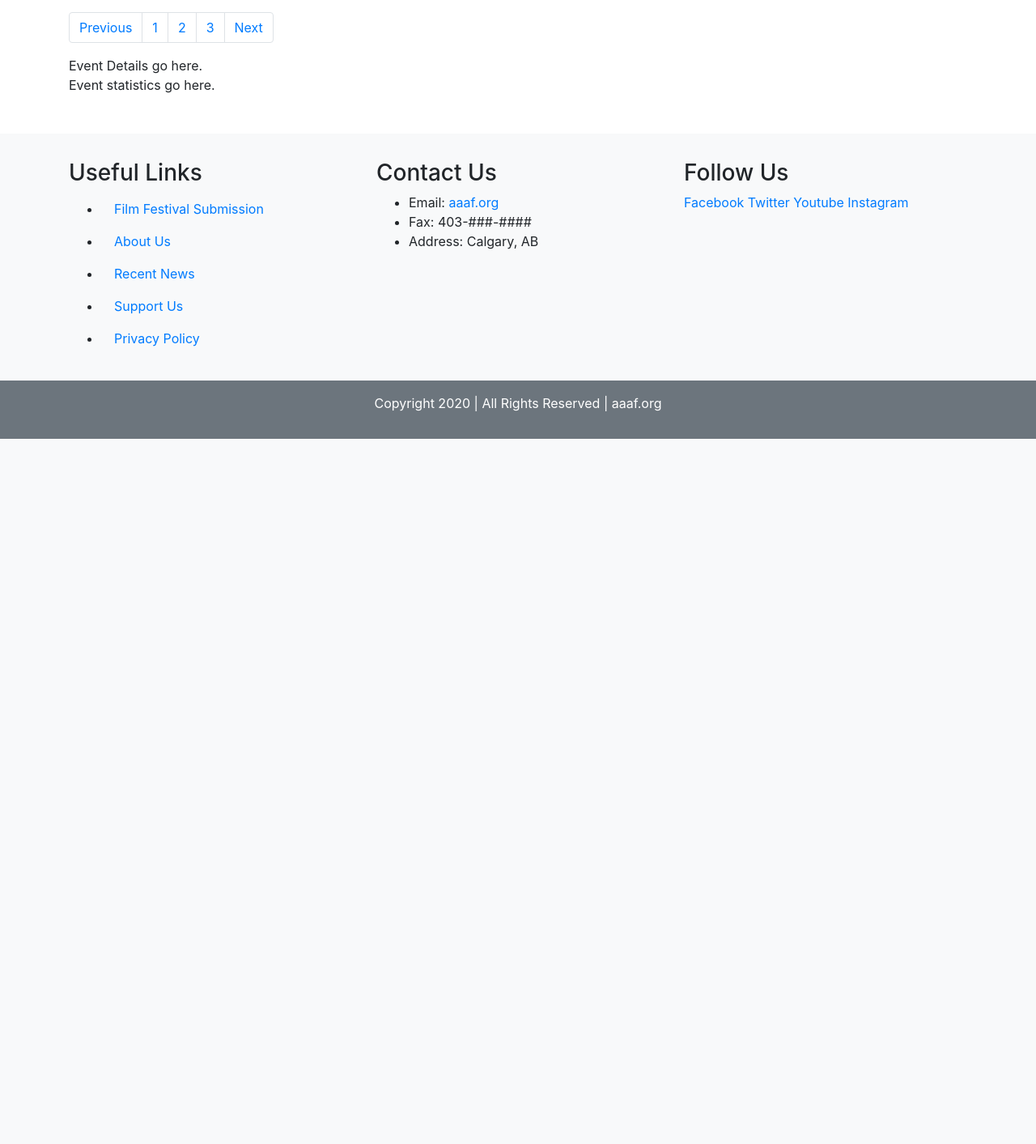
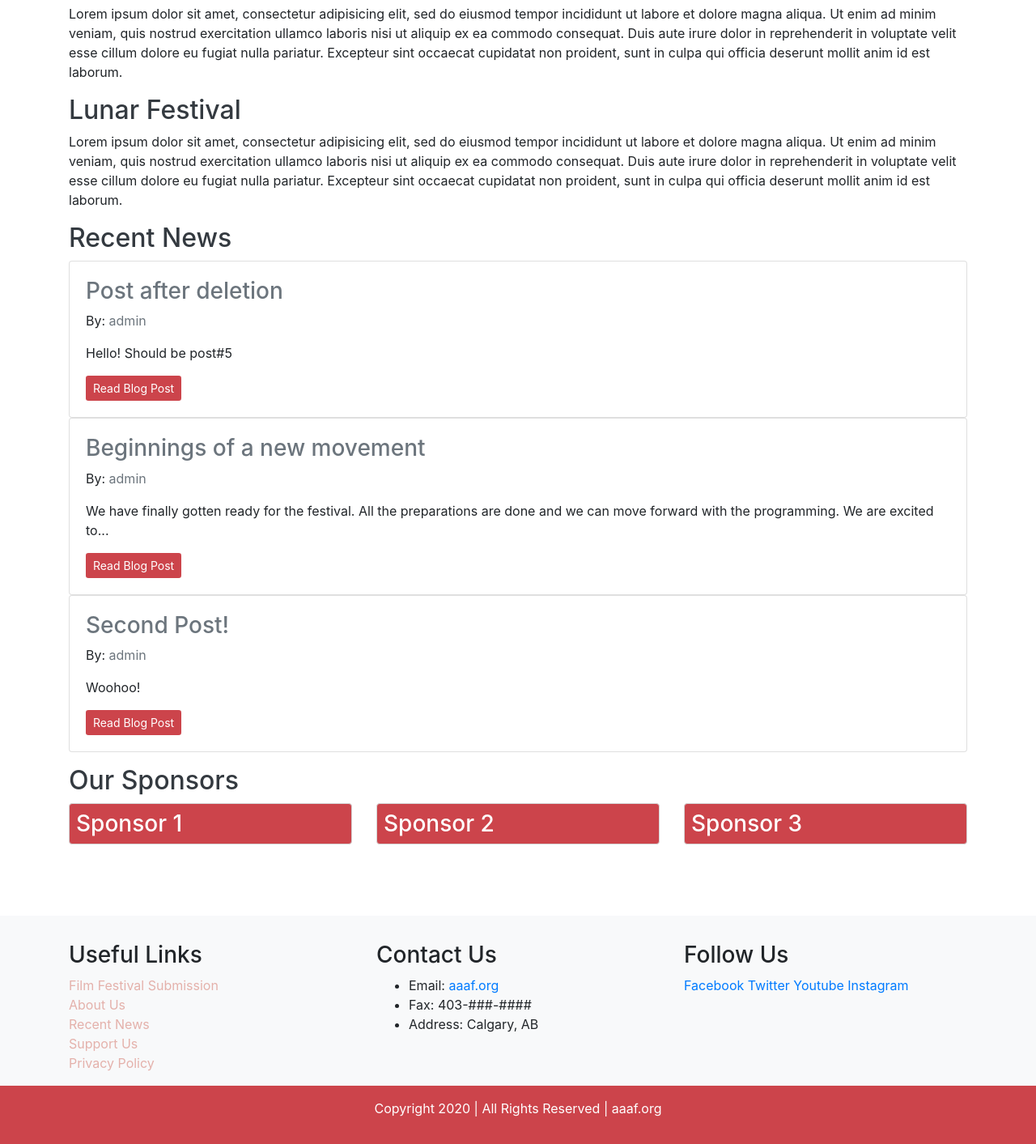
Before and after one commit to kj-kwan/aaaf, a Flask app: page / in a window 1280 px wide. Shown: the part 1210-2623 px from the top of the page at 81% size. Before the commit the page ends 1752 px from the top, so only its background shows below. Run offline with Flask 2, Linux system fonts and the light colour scheme; data comes from the database, SQL or seed files in the repository; some libraries are stand-ins or nearby versions.

Commit message:
added film and lunar festival pages. Testing colors for the site.

```diff
--- a/aaaf/core/views.py
+++ b/aaaf/core/views.py
@@ -9,7 +9,9 @@ core = Blueprint('core', __name__, static_folder='static', static_url_path='/sta
 
 @core.route('/',methods=["GET","POST"])
 def index():
-    return render_template('core_pages/home.html')
+    page = request.args.get('page',1,type=int)
+    blog_posts = BlogPost.query.order_by(BlogPost.date.desc()).paginate(page=page,per_page=3)
+    return render_template('core_pages/home.html', blog_posts=blog_posts)
 
 @core.route('/about',methods=["GET","POST"])
 def about():
@@ -45,6 +47,14 @@ def support_us():
 def festival_info():
     return render_template('core_pages/festival_info.html')
 
+@core.route('/film_festival_info',methods=["GET","POST"])
+def film_festival_info():
+    return render_template('core_pages/film_festival_info.html')
+
+@core.route('/lunar_festival_info',methods=["GET","POST"])
+def lunar_festival_info():
+    return render_template('core_pages/lunar_festival_info.html')
+
 @core.route('/donation',methods=["GET","POST"])
 def donation():
     return render_template('core_pages/donation.html')
--- a/aaaf/static/main.css
+++ b/aaaf/static/main.css
@@ -7,9 +7,16 @@ body {
 
 .banner {
   width: 100%;
-  min-height: 7vh;
+  /* height: 10vh; */
+  max-height: 7vh;
+  /* background-image: '/static/Canva - Brown Film.jpg' */
 }
-
+.navbar {
+  background-color: #F3CAC6;
+}
+.dropdown-menu {
+  background-color: #F3CAC6;
+}
 .page-container {
   /* border: 5px solid blue; */
   flex-grow: 1;
@@ -17,16 +24,49 @@ body {
 .page-content {
 
 }
-
 img .carousel {
   width: 100%;
   height: 100%;
 }
-
+.blog-btn {
+  background-color: #cc444b;
+  color: white;
+    /* border: 5px solid red; */
+}
+.jumbotron {
+  background-color: #e4b1ab;
+}
+.sponsor-badge {
+  border: 1px solid lightgrey;
+  border-radius: 4px;
+  background-color: #cc444b;
+  padding: 0.5rem;
+  color: white;
+  align-items: center;
+}
+.form-control:focus {
+  border: 1px solid #e4b1ab;
+  box-shadow: 0 0 10px #e4b1ab;
+}
 footer {
   /* border: 5px solid green; */
+  /* background-color: #F3CAC6; */
+  /* background-color: #e4b1ab; */
+  margin-top: 10vh;
 }
-
+.footer-links {
+  list-style-type: none;
+  margin: 0;
+  padding: 0;
+  color: #e4b1ab;
+}
+.footer-links:hover {
+  color: #cc444b;
+}
+.footer-bottom {
+  /* border: 5px solid red; */
+  background-color: #cc444b;
+}
 .footer-bottom p {
   color: white;
   /* background-color: lightgrey; */
@@ -38,3 +78,16 @@ footer {
   .navbar .nav-item:hover .dropdown-menu{display:block;}
   .navbar .nav-item .dropdown-menu{margin-top:0;}
 }
+
+/* pastel red color palette */
+/* DE6369 */
+/* E07372 */
+/* DF8282 */
+/* F1AFAE */
+/* F3CAC6 */
+
+/* cc444b */
+/* da5552 */
+/* df7373 */
+/* e39695 */
+/* e4b1ab */
--- a/aaaf/templates/base.html
+++ b/aaaf/templates/base.html
@@ -14,11 +14,11 @@
   <body>
     <div class="page-container">
       <a href="/">
-        <div class="banner bg-secondary">
-          <h1>Alberta Asian Arts Festival</h1>
-        </div>
+        <!-- <div class="banner">
+        </div> -->
+        <!-- <img class="banner" src="/static/Canva - Brown Film.jpg" alt=""> -->
       </a>
-      <nav class="navbar navbar-expand-lg navbar-light bg-light">
+      <nav class="navbar navbar-expand-lg navbar-light">
         <a class="navbar-brand" href="/">AAAF</a>
         <button class="navbar-toggler" type="button" data-toggle="collapse" data-target="#navbarNav" aria-controls="navbarNav" aria-expanded="false" aria-label="Toggle navigation">
           <span class="navbar-toggler-icon"></span>
@@ -31,7 +31,9 @@
                 Festival
               </a>
               <ul class="nav-item dropdown-menu dropdown-menu-right" aria-labelledby="navbarFestival">
-                <li class="nav-item dropdown-item ml-auto mr-1"><a class="nav-link" href="/festival_info">Festival Information</a></li>
+                <li class="nav-item dropdown-item ml-auto mr-1"><a class="nav-link" href="/festival_info">Our Festivals</a></li>
+                <li class="nav-item dropdown-item ml-auto mr-1"><a class="nav-link" href="/film_festival_info">Film Festival</a></li>
+                <li class="nav-item dropdown-item ml-auto mr-1"><a class="nav-link" href="/lunar_festival_info">Lunar Festival</a></li>
                 <li class="nav-item dropdown-item ml-auto mr-1"><a class="nav-link" href="/events">Annual Events & Programs</a></li>
                 <li class="nav-item dropdown-item ml-auto mr-1"><a class="nav-link" href="/faqs">FAQs</a></li>
                 <li class="nav-item dropdown-item ml-auto mr-1"><a class="nav-link" href="/schedule">Schedule</a></li>
@@ -60,7 +62,7 @@
               </ul>
             </li>
             <li class="nav-item dropdown ml-auto mr-1">
-              <a class="nav-link dropdown-toggle ml-auto mr-1 bg-light" href="#" id="navbarAccount" data-toggle="dropdown" aria-haspopup="true" aria-expanded="false">
+              <a class="nav-link dropdown-toggle ml-auto mr-1" href="#" id="navbarAccount" data-toggle="dropdown" aria-haspopup="true" aria-expanded="false">
                 Account
               </a>
               <ul class="nav-item dropdown-menu dropdown-menu-right" aria-labelledby="navbarAccount">
@@ -92,17 +94,17 @@
         {% endblock %}
       </div>
     </div>
-    <footer class="footer mt-5 bg-light">
+    <footer class="footer bg-light">
         <div class="container py-3">
           <div class="row footer-body mt-3">
             <div class="col">
               <h3>Useful Links</h3>
-              <ul class="nav-item">
-                <li class="footer-links nav-item"><a class="nav-link" href="#">Film Festival Submission</a></li>
-                <li class="footer-links nav-item"><a class="nav-link" href="#">About Us</a></li>
-                <li class="footer-links nav-item"><a class="nav-link" href="/blog_posts">Recent News</a></li>
-                <li class="footer-links nav-item"><a class="nav-link" href="/support_us">Support Us</a></li>
-                <li class="footer-links nav-item"><a class="nav-link" href="#">Privacy Policy</a></li>
+              <ul class="nav-item footer-links">
+                <li class=""><a class="footer-links" href="#">Film Festival Submission</a></li>
+                <li class=""><a class="footer-links" href="#">About Us</a></li>
+                <li class=""><a class="footer-links" href="/blog_posts">Recent News</a></li>
+                <li class=""><a class="footer-links" href="/support_us">Support Us</a></li>
+                <li class=""><a class="footer-links" href="#">Privacy Policy</a></li>
               </ul>
             </div>
             <div class="col">
@@ -124,7 +126,7 @@
             </div>
           </div>
         </div>
-        <div class="footer-bottom d-flex justify-content-center py-3  bg-secondary">
+        <div class="footer-bottom d-flex justify-content-center py-3">
           <p style="color:white ">Copyright 2020 | All Rights Reserved | aaaf.org</p>
         </div>
       </footer>
--- a/aaaf/templates/blog_pages/blog_post.html
+++ b/aaaf/templates/blog_pages/blog_post.html
@@ -1,9 +1,8 @@
 {% extends 'base.html' %}
 {% block content %}
-<div class="jumbotron">
+<div class="jumbotron mt-5">
   <h1>{{ post.title }}</h1>
-  <h2>Written by: {{post.author.username}}</h2>
-  <h3>Published: {{ post.date.strftime('%B %d, %Y') }}</h3>
+  <p>Written by: {{post.author.username}}   |   Published: {{ post.date.strftime('%B %d, %Y') }}</p>
   <p>{{post.text}}</p>
    {% if post.author == current_user %}
      <div>
--- a/aaaf/templates/blog_pages/blog_posts.html
+++ b/aaaf/templates/blog_pages/blog_posts.html
@@ -8,10 +8,10 @@
   {% for post in blog_posts.items %}
     <div class="card">
       <div class="card-body">
-        <h3><a class="card-title" href="{{url_for('/blog_posts.blog_post', blog_post_id=post.id)}}">{{post.title}}</a></h3>
-        <p>By: <a href="{{url_for('users.user_posts',username=post.author.username)}}">{{post.author.username}}</a></p>
+        <h3><a class="card-title text-secondary" href="{{url_for('/blog_posts.blog_post', blog_post_id=post.id)}}">{{post.title}}</a></h3>
+        <p>By: <a class="text-secondary" href="{{url_for('users.user_posts',username=post.author.username)}}">{{post.author.username}}</a></p>
         <p class="card-text">{{post.text[:140]}}{{'...' if post.text|length>140 else ''}}</p>
-        <a class="btn btn-primary" href="{{url_for('/blog_posts.blog_post', blog_post_id=post.id)}}">Read Blog Post</a>
+        <a class="btn btn-sm blog-btn" href="{{url_for('/blog_posts.blog_post', blog_post_id=post.id)}}">Read Blog Post</a>
       </div>
     </div>
   {% endfor %}
--- a/aaaf/templates/core_pages/donation.html
+++ b/aaaf/templates/core_pages/donation.html
@@ -4,9 +4,11 @@
   <div class="jumbotron">
     <h1>Make a donation</h1>
     <p>Help out our cause and donate what you can!</p>
+    <div class="btn btn-primary">
+      <a style='color:white;' href="#">Donate!</a>
+    </div>
   </div>
   <div class="">
-
   </div>
 </div>
 {% endblock %}
--- a/aaaf/templates/core_pages/home.html
+++ b/aaaf/templates/core_pages/home.html
@@ -33,9 +33,30 @@
       <span class="sr-only">Next</span>
     </a>
   </div>
+  <!-- Annual Programs & Events -->
+  <div class="mt-3">
+    <h2><a class="text-dark" href="/film_festival_info">Film Festival</a></h2>
+    <p>Lorem ipsum dolor sit amet, consectetur adipisicing elit, sed do eiusmod tempor incididunt ut labore et dolore magna aliqua. Ut enim ad minim veniam, quis nostrud exercitation ullamco laboris nisi ut aliquip ex ea commodo consequat. Duis aute irure dolor in reprehenderit in voluptate velit esse cillum dolore eu fugiat nulla pariatur. Excepteur sint occaecat cupidatat non proident, sunt in culpa qui officia deserunt mollit anim id est laborum.</p>
+  </div>
+  <div class="mt-3">
+    <h2><a class="text-dark" href="/lunar_festival_info">Lunar Festival</a></h2>
+    <p>Lorem ipsum dolor sit amet, consectetur adipisicing elit, sed do eiusmod tempor incididunt ut labore et dolore magna aliqua. Ut enim ad minim veniam, quis nostrud exercitation ullamco laboris nisi ut aliquip ex ea commodo consequat. Duis aute irure dolor in reprehenderit in voluptate velit esse cillum dolore eu fugiat nulla pariatur. Excepteur sint occaecat cupidatat non proident, sunt in culpa qui officia deserunt mollit anim id est laborum.</p>
+  </div>
   <!-- Recent News -->
-  <div class="mt-3">
-    <nav aria-label="Page navigation example">
+  <div class="my-3">
+    <h2><a class="text-dark" href="/blog_posts">Recent News</a></h2>
+    {% for post in blog_posts.items %}
+      <div class="card">
+        <div class="card-body">
+          <h3><a class="card-title text-secondary" href="{{url_for('/blog_posts.blog_post', blog_post_id=post.id)}}">{{post.title}}</a></h3>
+          <p>By: <a class="text-secondary" href="{{url_for('users.user_posts',username=post.author.username)}}">{{post.author.username}}</a></p>
+          <p class="card-text">{{post.text[:140]}}{{'...' if post.text|length>140 else ''}}</p>
+          <a class="btn btn-sm blog-btn" href="{{url_for('/blog_posts.blog_post', blog_post_id=post.id)}}">Read Blog Post</a>
+        </div>
+      </div>
+    {% endfor %}
+
+    <!-- <nav aria-label="Page navigation example">
       <ul class="pagination">
         <li class="page-item"><a class="page-link" href="#">Previous</a></li>
         <li class="page-item"><a class="page-link" href="#">1</a></li>
@@ -43,15 +64,23 @@
         <li class="page-item"><a class="page-link" href="#">3</a></li>
         <li class="page-item"><a class="page-link" href="#">Next</a></li>
       </ul>
-    </nav>
+    </nav> -->
   </div>
-  <!-- Annual Programs & Events -->
-  <div class="">
-    Event Details go here.
-  </div>
+
   <!-- Banner: Statistics -->
   <div class="">
-    Event statistics go here.
+    <h2><a class="text-dark" href="/sponsors">Our Sponsors</a></h2>
+    <div class="row">
+      <div class="col-sm">
+        <h3 class="sponsor-badge">Sponsor 1</h3>
+      </div>
+      <div class="col-sm">
+        <h3 class="sponsor-badge">Sponsor 2</h3>
+      </div>
+      <div class="col-sm">
+        <h3 class="sponsor-badge">Sponsor 3</h3>
+      </div>
+    </div>
   </div>
 </div>
 
```
Also changed, not shown: aaaf/templates/core_pages/film_festival_info.html (added, +19 -0 lines), aaaf/templates/core_pages/films.html (added, +63 -0 lines), aaaf/templates/core_pages/lunar_festival_info.html (added, +18 -0 lines), aaaf/templates/core_pages/support_us.html (+4 -4 lines).
